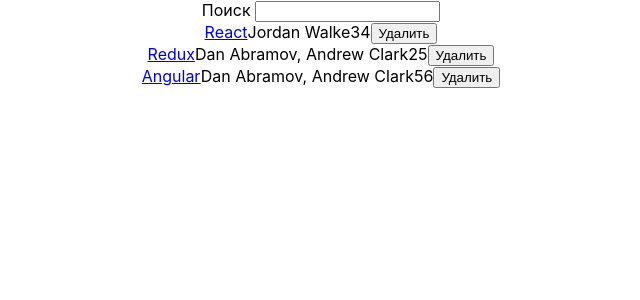
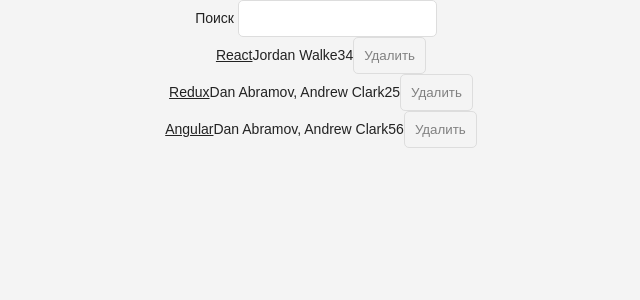
Before and after one commit to KonstantinKhudoyarov/hackernews, a React (Create React App) app: page / in a window 1280 px wide. Shown: the top 300 px of the page, without its empty margins (319-959 px from the left). Built offline with nearby package versions, Linux system fonts and the light colour scheme.

Commit message:
add css styles

```diff
--- a/src/App.css
+++ b/src/App.css
@@ -31,3 +31,67 @@
     transform: rotate(360deg);
   }
 }
+
+.page {
+  margin: 20px;
+}
+
+.interactions {
+  text-align: center;
+}
+
+.table {
+  margin: 20px 0;
+}
+
+.table-header {
+  display: flex;
+  line-height: 24px;
+  font-size: 16px;
+  padding: 0 10px;
+  justify-content: space-between;
+}
+
+.table-empty {
+  margin: 200px;
+  text-align: center;
+  font-size: 16px;
+}
+
+.table-row {
+  display: flex;
+  line-height: 24px;
+  white-space: nowrap;
+  margin: 10px 0;
+  padding: 10px;
+  background: #ffffff;
+  border: 1px solid #e3e3e3;
+}
+
+.table-header > span {
+  overflow: hidden;
+  text-overflow: ellipsis;
+  padding: 0 5px;
+}
+
+.table-row > span {
+  overflow: hidden;
+  text-overflow: ellipsis;
+  padding: 0 5px;
+}
+
+.button-inline {
+  border-width: 0;
+  background: transparent;
+  color: inherit;
+  text-align: inherit;
+  -webkit-font-smoothing: inherit;
+  padding: 0;
+  font-size: inherit;
+  cursor: pointer;
+}
+
+.button-active {
+  border-radius: 0;
+  border-bottom: 1px solid #38BB6C;
+}
--- a/src/index.css
+++ b/src/index.css
@@ -11,3 +11,48 @@ code {
   font-family: source-code-pro, Menlo, Monaco, Consolas, "Courier New",
     monospace;
 }
+
+body {
+  color: #222;
+  background: #f4f4f4;
+  font: 400 14px CoreSans, Arial,sans-serif;
+  }
+
+  a {
+  color: #222;
+  }
+
+  a:hover {
+  text-decoration: underline;
+  }
+
+  ul, li {
+  list-style: none;
+  padding: 0;
+  margin: 0;
+  }
+
+  input {
+  padding: 10px;
+  border-radius: 5px;
+  outline: none;
+  margin-right: 10px;
+  border: 1px solid #dddddd;
+  }
+
+  button {
+  padding: 10px;
+  border-radius: 5px;
+  border: 1px solid #dddddd;
+  background: transparent;
+  color: #808080;
+  cursor: pointer;
+  }
+
+  button:hover {
+    color: #222;
+  }
+
+  *:focus {
+    outline: none;
+  }
```
